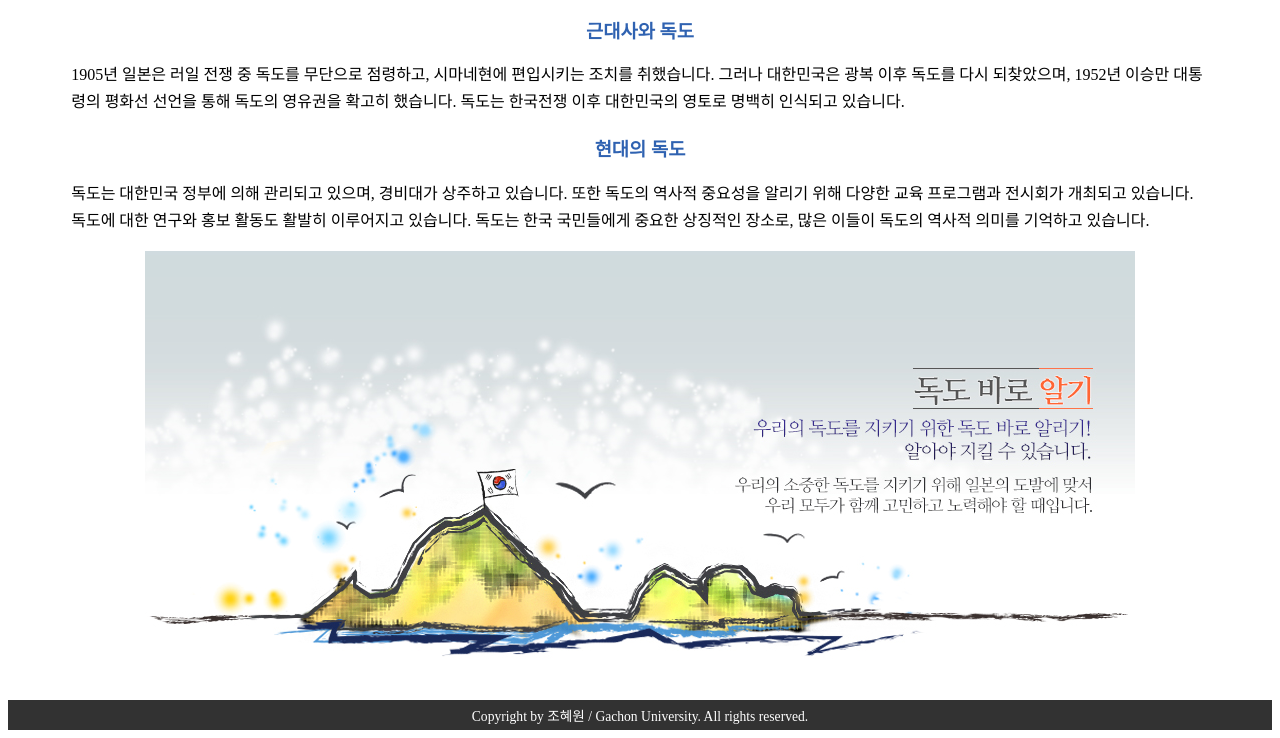
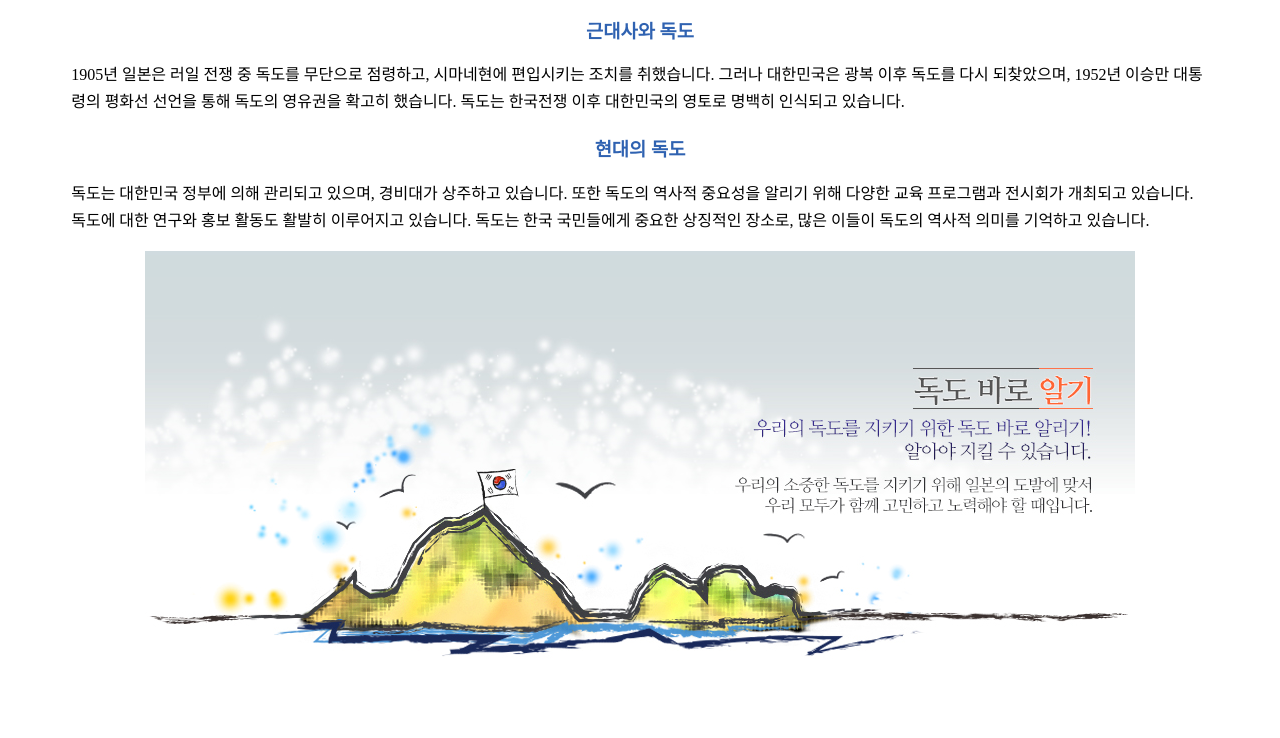
Before and after one commit to 0423chw/-, a plain HTML site: page second.html in a window 1280 px wide. Shown: the part 1424-2162 px from the top of the page. After the commit the page ends 2132 px from the top, so only its background shows below. Drawn offline with Linux system fonts and the light colour scheme.

Commit message:
Update second.html

```diff
--- a/second.html
+++ b/second.html
@@ -15,7 +15,6 @@
             <li><a href="index.html"> 우리독도 </a></li>
             <li><a href="first.html"> 자연관 </a></li>
             <li><a href="second.html"> 역사관 </a></li>
-
         </ul>
     </div>
     <!-- Contents: 본문 -->
@@ -32,9 +31,3 @@
         <img src="dokdo8.jpeg" alt="독도 이미지 8">
         <br>
     </div>
-    <!-- Footer: 저작권정보 -->
-    <div id="footer">
-        Copyright by 조혜원 / Gachon University. All rights reserved.
-    </div>
-</body>
-</html>
```
